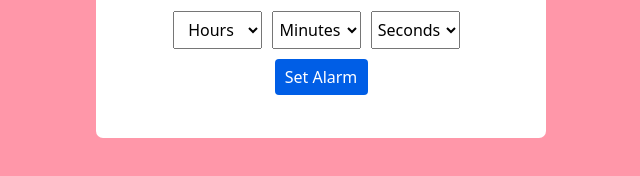
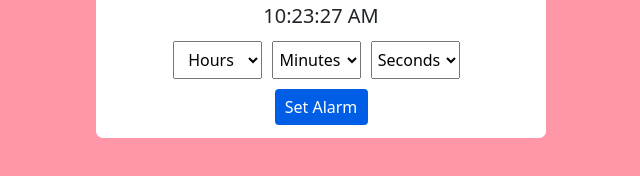
Before and after one commit to DeepSoni09/Clock-project-using-javascript, a plain HTML site: page index.html in a window 1280 px wide. Shown: the part 352-528 px from the top of the page, without its empty margins (434-1074 px from the left). Drawn offline with nearby package versions, Linux system fonts and the light colour scheme.

Commit message:
Update index.html

```diff
--- a/index.html
+++ b/index.html
@@ -332,7 +332,7 @@
     </ul>
 
 
-    <script src="exercise8.js"></script>
+    <script src="script.js"></script>
     <script src="https://cdn.jsdelivr.net/npm/bootstrap@5.3.0-alpha1/dist/js/bootstrap.bundle.min.js"
         integrity="sha384-w76AqPfDkMBDXo30jS1Sgez6pr3x5MlQ1ZAGC+nuZB+EYdgRZgiwxhTBTkF7CXvN"
         crossorigin="anonymous"></script>
```
